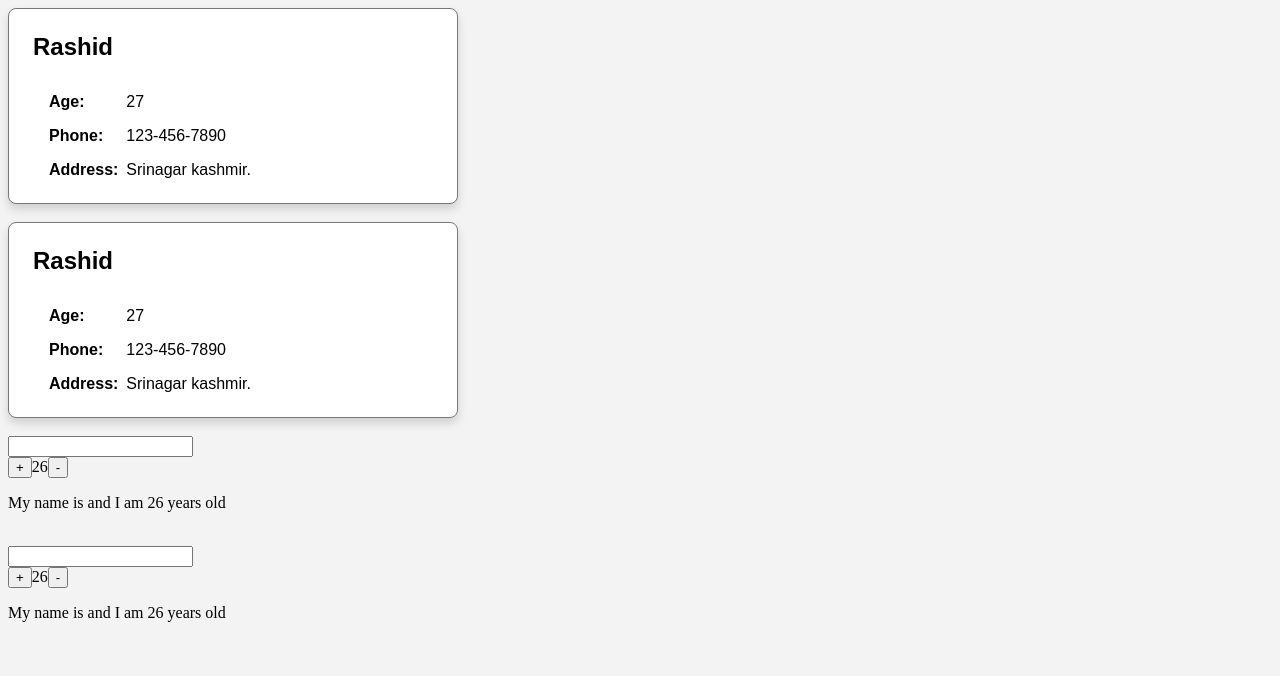
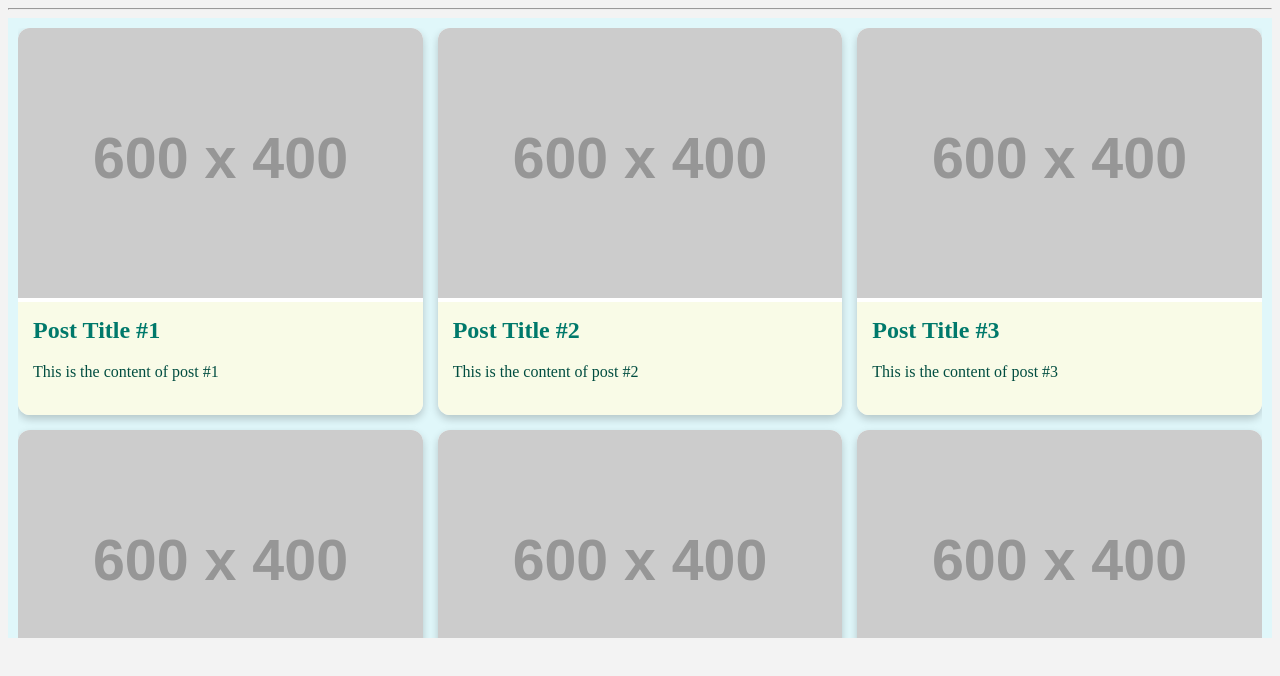
Before and after one commit to rashidyaqoob/upskill-reactjs, a React (Create React App) app: page / in a window 1280 px wide. Shown: the top 676 px of the page. Built offline with nearby package versions, Linux system fonts and the light colour scheme.

Commit message:
LDT-572: Infinite scrollable component exercose

```diff
--- a/package.json
+++ b/package.json
@@ -8,6 +8,7 @@
     "@testing-library/user-event": "^13.5.0",
     "react": "^18.3.1",
     "react-dom": "^18.3.1",
+    "react-infinite-scroll-component": "^6.1.0",
     "react-scripts": "5.0.1",
     "web-vitals": "^2.1.4"
   },
--- a/src/App.jsx
+++ b/src/App.jsx
@@ -1,36 +1,11 @@
 import "./user.css";
-import user from "./user.json";
-import UserCard from "./components/UserCard";
-import { UserClassCard } from "./components/UserClassCard";
-import NameCounter from "./components/NameCounter";
-import { NameCounterClass } from "./components/NameCounterClass";
+
+import InfiniteScrollComp from "./components/InfiniteScrollComp";
 
 function App() {
-  console.log(user);
   return (
     <div className="App">
-      <UserCard
-        name={user.name}
-        age={user.age}
-        phoneNumber={user.phoneNumber}
-        address={user.address}
-      />
-
-      <br />
-
-      <UserClassCard
-        name={user.name}
-        age={user.age}
-        phoneNumber={user.phoneNumber}
-        address={user.address}
-      />
-
-      <br />
-
-      <NameCounter />
-      <br />
-
-      <NameCounterClass />
+      <InfiniteScrollComp />
     </div>
   );
 }
--- /dev/null
+++ b/src/components/InfiniteScrollComp.css
@@ -0,0 +1,60 @@
+#scrollableDiv {
+  padding: 10px;
+  background-color: #e0f7fa;
+}
+
+.grid-container {
+  display: grid;
+  grid-template-columns: repeat(auto-fill, minmax(300px, 1fr));
+  gap: 15px;
+}
+
+.grid-item {
+  background: #ffffff;
+  border-radius: 12px;
+  overflow: hidden;
+  box-shadow: 0 4px 8px rgba(0, 0, 0, 0.2);
+  transition: transform 0.3s, box-shadow 0.3s;
+}
+
+.grid-item:hover {
+  transform: translateY(-5px);
+  box-shadow: 0 8px 16px rgba(0, 0, 0, 0.3);
+}
+
+.grid-item img {
+  width: 100%;
+  height: auto;
+}
+
+.post-content {
+  padding: 15px;
+  background-color: #f9fbe7;
+}
+
+.post-content h3 {
+  margin: 0 0 10px 0;
+  font-size: 1.5em;
+  color: #00796b;
+}
+
+.post-content p {
+  color: #004d40;
+  font-size: 1em;
+  line-height: 1.5;
+}
+
+.post-content a {
+  display: inline-block;
+  margin-top: 10px;
+  padding: 8px 12px;
+  background-color: #00796b;
+  color: white;
+  text-decoration: none;
+  border-radius: 4px;
+  transition: background-color 0.2s;
+}
+
+.post-content a:hover {
+  background-color: #004d40;
+}
--- /dev/null
+++ b/src/components/InfiniteScrollComp.jsx
@@ -0,0 +1,46 @@
+import React, { useState } from "react";
+import InfiniteScroll from "react-infinite-scroll-component";
+import "./InfiniteScrollComp.css";
+
+const InfiniteScrollComp = () => {
+  const [items, setItems] = useState(Array.from({ length: 20 }));
+
+  const fetchMoreData = () => {
+    setTimeout(() => {
+      setItems((prevItems) => [...prevItems, ...Array.from({ length: 20 })]);
+    }, 1500);
+  };
+  console.log(items);
+
+  return (
+    <div>
+      <hr />
+      <div id="scrollableDiv" style={{ height: 600, overflow: "auto" }}>
+        <InfiniteScroll
+          dataLength={items.length}
+          next={fetchMoreData}
+          hasMore={true}
+          loader={<h4>Loading more posts...</h4>}
+          scrollableTarget="scrollableDiv"
+        >
+          <div className="grid-container">
+            {items.map((_, index) => (
+              <div key={index} className="grid-item">
+                <img
+                  src="https://placehold.co/600x400"
+                  alt={`Placeholder ${index + 1}`}
+                />
+                <div className="post-content">
+                  <h3>Post Title #{index + 1}</h3>
+                  <p>This is the content of post #{index + 1}</p>
+                </div>
+              </div>
+            ))}
+          </div>
+        </InfiniteScroll>
+      </div>
+    </div>
+  );
+};
+
+export default InfiniteScrollComp;
```
Also changed, not shown: 1 other file (tests, documents, lock files or other folders).
